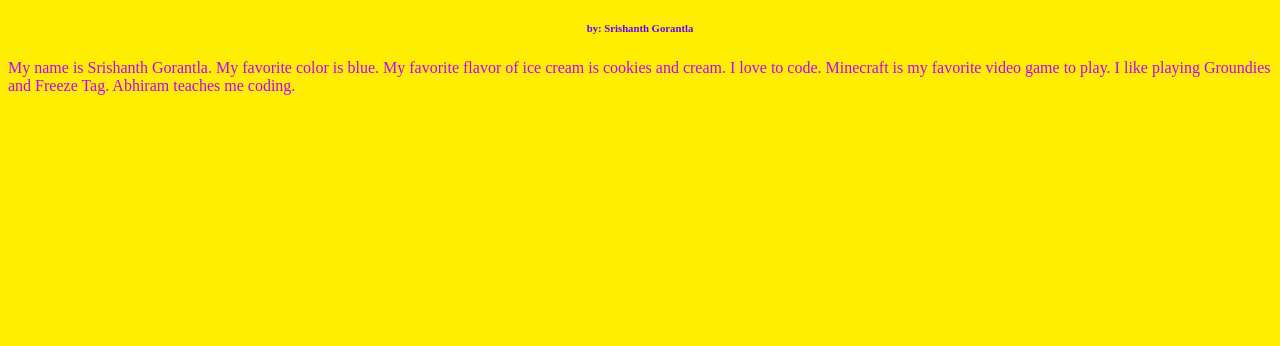
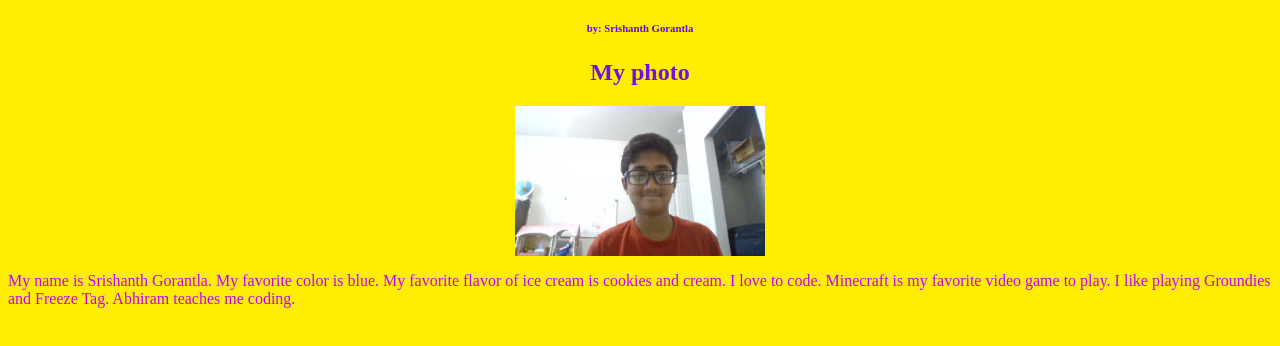
Before and after one commit to srishanthcoder/My_first_homework, a plain HTML site: page index.html in a window 1280 px wide. Shown: the part 48-394 px from the top of the page. Drawn offline with Linux system fonts and the light colour scheme.

Commit message:
Add files via upload

```diff
--- a/index.html
+++ b/index.html
@@ -6,9 +6,9 @@
 <body class="body">
     <center>
         <h1 class="classOne">About Me</h1>
-    </center>
-    <center>
         <h6 class="subtitle">by: Srishanth Gorantla</h6>
+        <h2 class="captionOne">My photo</h2>
+        <img id="myPicture" src='myPicture.jpg'>
     </center>
     <p class="writing">My name is Srishanth Gorantla. My favorite color is blue. My favorite flavor of ice cream is cookies and cream. I love to code.
         Minecraft is my favorite video game to play. I like playing Groundies and Freeze Tag. Abhiram teaches me coding.</p>
--- a/style.css
+++ b/style.css
@@ -13,3 +13,12 @@
 .subtitle{
     color: rgb(98, 0, 255);
 }
+
+#myPicture{
+    height: 150px;
+    width: 250px;
+}
+
+.captionOne{
+    color: rgb(112, 17, 221);
+}
```
Also changed, not shown: myPicture.jpg (added).
